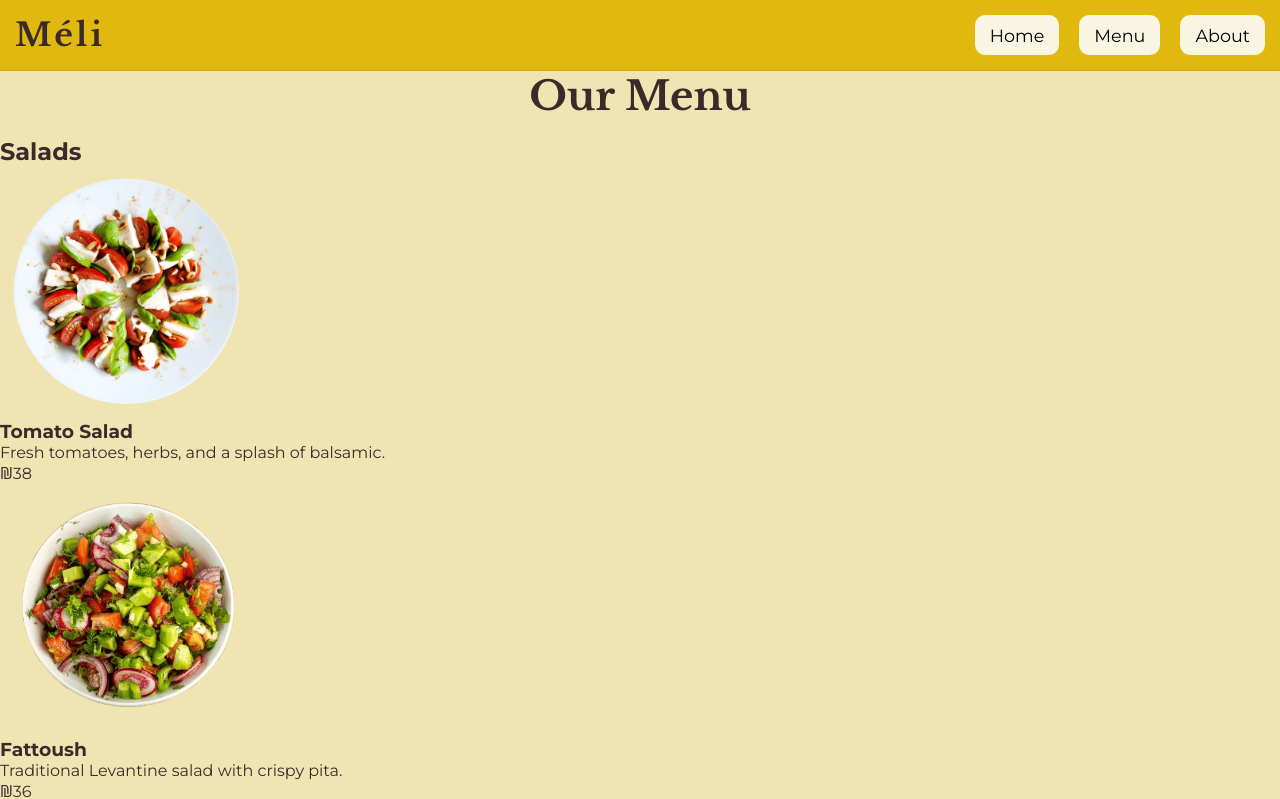
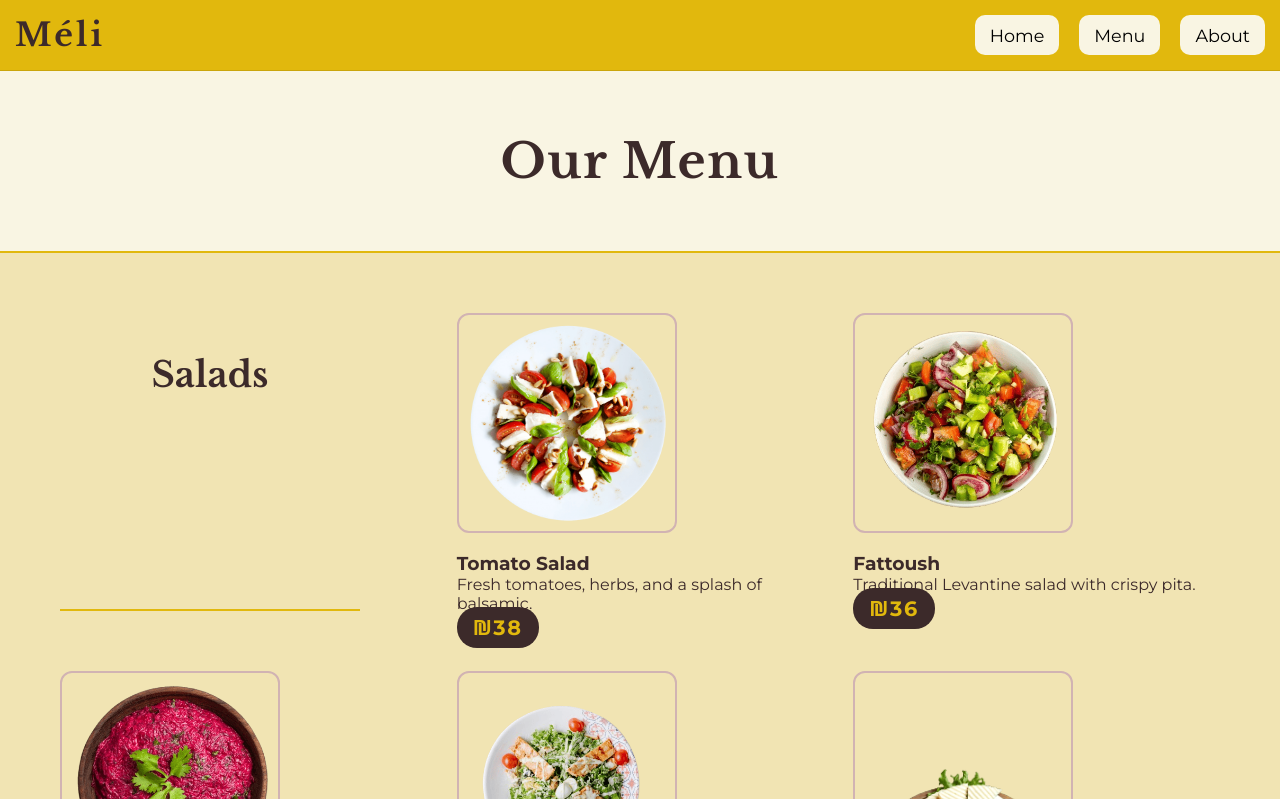
Before and after one commit to SrulyP/restaurant-page, a website built with webpack: page src/template.html in a window 1280 px wide. Both pictures are taken after a click on the button "Menu". Shown: the top 799 px of the page. Built offline with nearby package versions, Linux system fonts and the light colour scheme.

Commit message:
Style the menu in a grid, style each menu item card as well as the sections

```diff
--- a/src/menu.css
+++ b/src/menu.css
@@ -1,13 +1,110 @@
+/* ==================================== Menu Page ==================================== */
+
+.menu-header {
+    background-color: var(--cream);
+    padding: 60px 40px;
+    text-align: center;
+    border-bottom: 2px solid var(--mustard);
+}
+
 .menu-header h2 {
+    font-size: 3rem;
+    font-family: "Libre Baskerville";
+    color: var(--dark-brown);
+    letter-spacing: 0.1rem;
+}
+
+/* ==================================== Sections ==================================== */
+
+.food, .drinks {
+    padding: 40px 20px;
+}
+
+.food {
+    background-color: var(--honey-cream);
+}
+
+.drinks {
+    background-color: var(--cream);
+}
+
+/* ==================================== Category Headers ==================================== */
+
+.salads h2, .burgers h2, .sides h2, .dessert h2,
+.alcohol h2, .soft-drinks h2 {
+    font-family: "Libre Baskerville";
+    font-size: 2.2rem;
+    color: var(--dark-brown);
     text-align: center;
-    font-size: 2.5rem;
-    margin-bottom: 1rem;
-    font-family: "Libre Baskerville";
+    margin: 40px 0 30px 0;
+    padding-bottom: 10px;
+    border-bottom: 2px solid var(--mustard);
+    max-width: 300px;
+}
+
+/* ==================================== Menu Items Layout ==================================== */
+
+.salads, .burgers, .sides, .dessert, .alcohol, .soft-drinks {
+    display: grid;
+    grid-template-columns: repeat(auto-fit, minmax(300px, 1fr));
+    gap: 30px;
+    max-width: 1200px;
+    margin: 0 auto;
+    padding: 20px;
+}
+
+/* ==================================== Menu Items ==================================== */
+
+.menu-item {
+    background-color: var(--cream);
+    border-radius: 15px;
+    padding: 20px;
+    box-shadow: 0 4px 8px rgba(0, 0, 0, 0.1);
+    display: flex;
+    flex-direction: column;
+    align-items: center;
+    text-align: center;
+    border: 1px solid rgba(0, 0, 0, 0.05);
+}
+
+.menu-item:hover {
+    box-shadow: 0 8px 16px rgba(0, 0, 0, 0.15);
 }
 
 section img {
-    width: 250px;
-    height: 250px;
+    width: 220px;
+    height: 220px;
     object-fit: cover;
     object-position: center;
+    border-radius: 12px;
+    margin-bottom: 15px;
+    border: 2px solid var(--light-pink);
 }
+
+.menu-item h3 {
+    font-size: 1.4rem;
+    color: var(--dark-brown);
+    margin-bottom: 8px;
+    font-weight: 600;
+    letter-spacing: 0.05rem;
+}
+
+.menu-item p {
+    font-size: 1rem;
+    color: var(--medium-brown);
+    line-height: 1.4;
+    margin-bottom: 15px;
+    max-width: 25ch;
+}
+
+/* ==================================== Prices ==================================== */
+
+.price {
+    font-size: 1.3rem;
+    font-weight: 700;
+    color: var(--mustard);
+    background-color: var(--dark-brown);
+    padding: 8px 16px;
+    border-radius: 20px;
+    letter-spacing: 0.1rem;
+}
```
